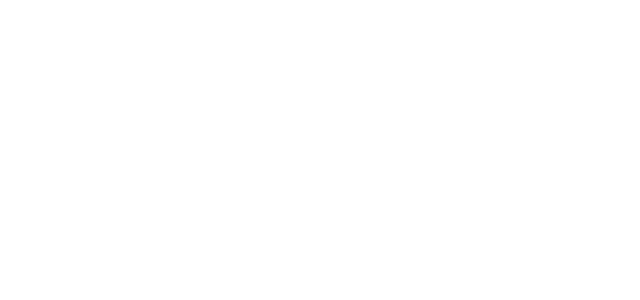
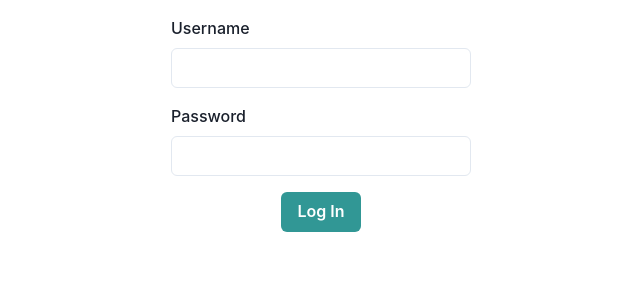
Before and after one commit to fadiyahsutopo/Bangkit2023-PlanC, a React (Create React App) app: page /login in a window 1280 px wide. Before the commit this address had no page. Shown: the top 300 px of the page, without its empty margins (319-959 px from the left). Built offline with nearby package versions, Linux system fonts and the light colour scheme.

Commit message:
add page login

```diff
--- a/src/App.js
+++ b/src/App.js
@@ -4,6 +4,8 @@
 import { Layout } from "./ui/component/Layout/Layout";
 import { Categories } from "./ui/pages/Categories/Categories";
 import { Place } from "./ui/pages/Place/Place";
+import React from "react";
+import { Login } from "./ui/pages/Login/login";
 
 function App() {
   return (
@@ -15,6 +17,7 @@
           <Route path="categories" element={<Categories />} />
           <Route path="place" element={<Place />} />
         </Route>
+        <Route path="login" element={<Login />} />
       </Routes>
     </BrowserRouter>
   );
--- /dev/null
+++ b/src/login.js
@@ -0,0 +1,28 @@
+import {
+    Box,
+    Button,
+    FormControl,
+    FormLabel,
+    Input,
+    VStack,
+  } from "@chakra-ui/react";
+
+  function App() {
+    return (
+      <Box p={4}>
+        <VStack spacing={4} width="300px" mx="auto">
+          <FormControl id="username">
+            <FormLabel>Username</FormLabel>
+            <Input type="username" />
+          </FormControl>
+          <FormControl id="password">
+            <FormLabel>Password</FormLabel>
+            <Input type="password" />
+          </FormControl>
+          <Button colorScheme="teal">Log In</Button>
+        </VStack>
+      </Box>
+    );
+  }
+
+  export default App;
--- a/src/ui/component/Navbar/Navbar.jsx
+++ b/src/ui/component/Navbar/Navbar.jsx
@@ -35,7 +35,9 @@
           <Link to={"/fyt"}>
             <Button colorScheme="whiteAlpha">FYT</Button>
           </Link>
-          <Button colorScheme="whiteAlpha">Profile</Button>
+          <Link to={"/login"}>
+            <Button colorScheme="whiteAlpha">Login</Button>
+          </Link>
         </HStack>
       </Flex>
     </Box>
--- /dev/null
+++ b/src/ui/pages/Login/login.jsx
@@ -0,0 +1,26 @@
+import {
+  Box,
+  Button,
+  FormControl,
+  FormLabel,
+  Input,
+  VStack,
+} from "@chakra-ui/react";
+
+export function Login() {
+  return (
+    <Box p={4}>
+      <VStack spacing={4} width="300px" mx="auto">
+        <FormControl id="username">
+          <FormLabel>Username</FormLabel>
+          <Input type="username" />
+        </FormControl>
+        <FormControl id="password">
+          <FormLabel>Password</FormLabel>
+          <Input type="password" />
+        </FormControl>
+        <Button colorScheme="teal">Log In</Button>
+      </VStack>
+    </Box>
+  );
+}
```
